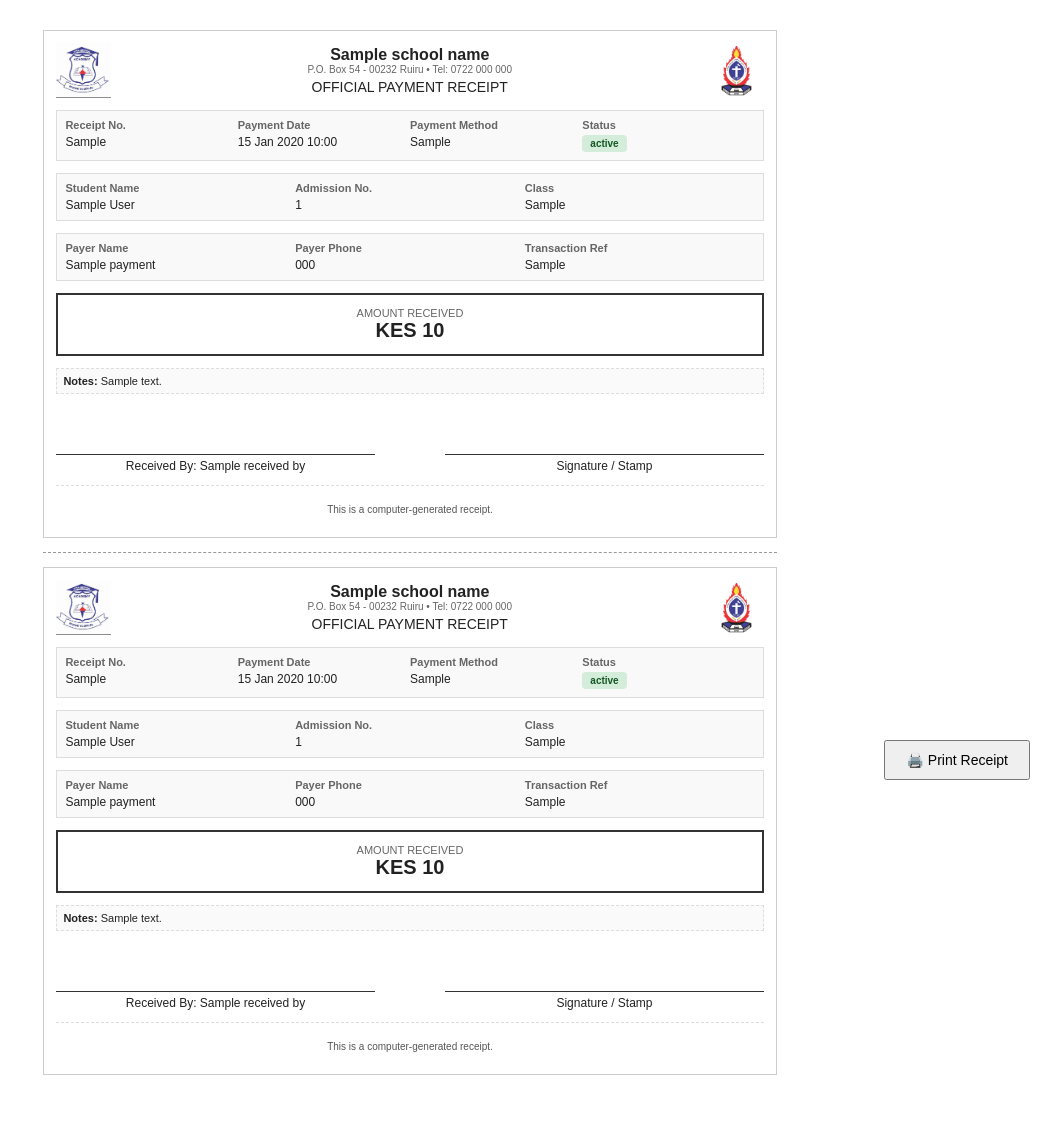
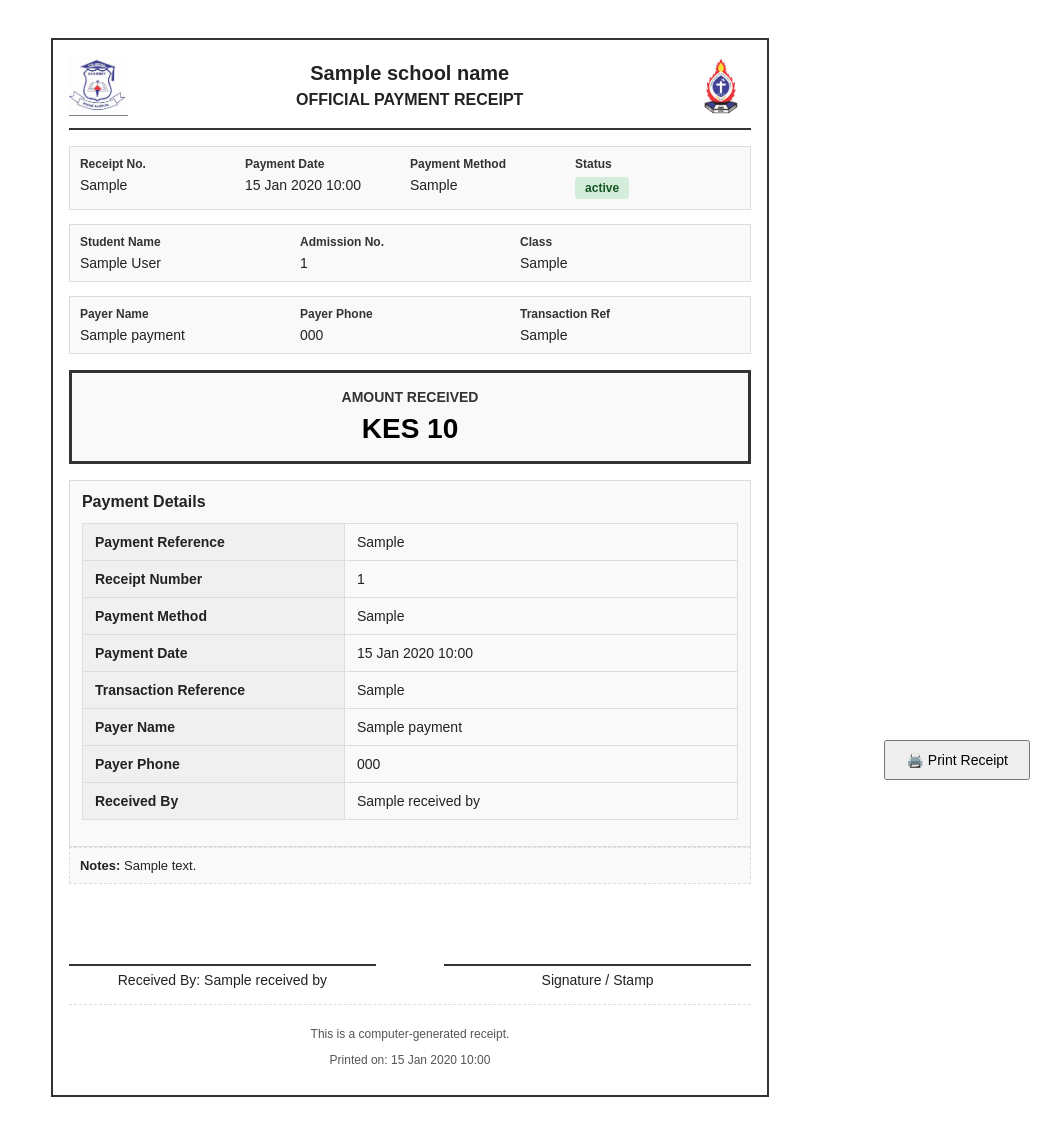
Before and after one commit to AISavvyToday/pcea-wendani, a Django app: template templates/finance/payment_receipt.html in a window 1280 px wide. Shown: the whole page, without its empty margins (230-1280 px from the left). Before the commit the page ends 1075 px from the top, so only its background shows below. Run offline with Django 4.2, Linux system fonts and the light colour scheme; the template is opened without the code that fills it: most values are stand-ins (such as "Sample title", 1, 10 or a date in 2020).

Commit message:
Fix payment receipt printout issues
- Removed duplicate receipt (now displays only once)
- Added comprehensive payment details section with all payment information
- Enhanced allocations table with invoice, term, category, and description
- Increased font sizes (14px base, 28px for amount, 16px for headings)
- Improved print clarity with better borders and spacing
- Removed P.O. Box contact information line
- Added print color adjustment for better rendering
- Enhanced table styling with proper padding and borders

```diff
--- a/templates/finance/payment_receipt.html
+++ b/templates/finance/payment_receipt.html
@@ -12,29 +12,32 @@
         body {
             font-family: Arial, Helvetica, sans-serif;
             color: #222;
-            font-size: 12px;
+            font-size: 14px;
             margin: 0;
             padding: 0;
+            -webkit-print-color-adjust: exact;
+            print-color-adjust: exact;
         }
         .page {
             width: 210mm;
             min-height: 297mm;
-            padding: 8mm;
+            padding: 10mm;
             box-sizing: border-box;
             background: white;
             margin: 0 auto;
         }
         .receipt {
-            border: 1px solid #ccc;
-            padding: 12px;
-            margin-bottom: 14px;
+            border: 2px solid #333;
+            padding: 16px;
             page-break-inside: avoid;
         }
         .header {
             display: flex;
             align-items: center;
             justify-content: space-between;
-            margin-bottom: 12px;
+            margin-bottom: 16px;
+            border-bottom: 2px solid #333;
+            padding-bottom: 12px;
         }
         .header .logos {
             display: flex;
@@ -42,7 +45,7 @@
             gap: 12px;
         }
         .logo {
-            height: 55px;
+            height: 60px;
             width: auto;
         }
         .school-title {
@@ -51,58 +54,71 @@
         }
         .school-title h2 {
             margin: 0;
-            font-size: 16px;
+            font-size: 20px;
+            font-weight: bold;
         }
         .school-title h3 {
-            margin: 4px 0 0;
-            font-size: 14px;
-            font-weight: normal;
+            margin: 6px 0 0;
+            font-size: 16px;
+            font-weight: bold;
         }
         .meta-info {
             display: flex;
             justify-content: space-between;
             border: 1px solid #ddd;
-            padding: 8px;
+            padding: 10px;
             background: #f9f9f9;
-            margin-bottom: 12px;
+            margin-bottom: 14px;
         }
         .meta-info .col {
             flex: 1;
         }
         .meta-info .col strong {
             display: block;
-            font-size: 11px;
-            color: #666;
-            margin-bottom: 4px;
+            font-size: 12px;
+            color: #333;
+            margin-bottom: 6px;
+            font-weight: bold;
+        }
+        .meta-info .col {
+            font-size: 14px;
         }
         .amount-box {
-            border: 2px solid #333;
-            padding: 12px;
+            border: 3px solid #333;
+            padding: 16px;
             text-align: center;
-            margin: 12px 0;
+            margin: 16px 0;
+            background: #f9f9f9;
         }
         .amount-box .label {
-            font-size: 11px;
-            color: #666;
+            font-size: 14px;
+            color: #333;
+            font-weight: bold;
+            margin-bottom: 8px;
         }
         .amount-box .value {
-            font-size: 20px;
+            font-size: 28px;
             font-weight: bold;
+            color: #000;
         }
         table {
             width: 100%;
             border-collapse: collapse;
-            margin-bottom: 12px;
-            font-size: 12px;
+            margin-bottom: 14px;
+            font-size: 14px;
         }
         th, td {
-            padding: 6px 8px;
-            border: 1px solid #e6e6e6;
+            padding: 10px 12px;
+            border: 1px solid #ddd;
             text-align: left;
         }
         th {
-            background: #f7f7f7;
+            background: #f0f0f0;
             font-weight: bold;
+            font-size: 14px;
+        }
+        td {
+            font-size: 14px;
         }
         .text-right {
             text-align: right;
@@ -113,41 +129,38 @@
         .signature-area {
             display: flex;
             justify-content: space-between;
-            margin-top: 20px;
+            margin-top: 30px;
         }
         .signature-area .sig-box {
             width: 45%;
             text-align: center;
         }
         .signature-area .sig-line {
-            border-top: 1px solid #333;
-            margin-top: 40px;
-            padding-top: 4px;
+            border-top: 2px solid #333;
+            margin-top: 50px;
+            padding-top: 6px;
+            font-size: 14px;
         }
         .footer {
-            margin-top: 12px;
-            font-size: 10px;
+            margin-top: 16px;
+            font-size: 12px;
             color: #555;
             text-align: center;
             border-top: 1px dashed #ddd;
-            padding-top: 8px;
+            padding-top: 10px;
         }
         .notes {
-            padding: 6px;
+            padding: 10px;
             border: 1px dashed #ddd;
             background: #fafafa;
-            font-size: 11px;
-            margin-bottom: 12px;
-        }
-        .copy-sep {
-            border-top: 1px dashed #999;
-            margin: 14px 0;
+            font-size: 13px;
+            margin-bottom: 14px;
         }
         .badge {
             display: inline-block;
-            padding: 3px 8px;
+            padding: 4px 10px;
             border-radius: 4px;
-            font-size: 10px;
+            font-size: 12px;
             font-weight: bold;
         }
         .badge-success {
@@ -158,9 +171,16 @@
             background: #fff3cd;
             color: #856404;
         }
-        .small {
-            font-size: 10px;
-            color: #666;
+        .payment-details {
+            margin-top: 16px;
+            padding: 12px;
+            background: #f9f9f9;
+            border: 1px solid #ddd;
+        }
+        .payment-details h4 {
+            margin: 0 0 12px 0;
+            font-size: 16px;
+            font-weight: bold;
         }
         @media print {
             .page {
@@ -170,13 +190,17 @@
             .no-print {
                 display: none;
             }
+            body {
+                font-size: 14px;
+            }
+            .receipt {
+                border: 2px solid #000;
+            }
         }
     </style>
 </head>
 <body>
-    {% with copies=request.GET.copies|default:"2" %}
     <div class="page">
-        {% for _ in "12"|make_list|slice:copies %}
         <div class="receipt">
             <!-- Header -->
             <div class="header">
@@ -185,7 +209,6 @@
                 </div>
                 <div class="school-title">
                     <h2>{{ school_name }}</h2>
-                    <div class="small">P.O. Box 54 - 00232 Ruiru • Tel: 0722 000 000</div>
                     <h3>OFFICIAL PAYMENT RECEIPT</h3>
                 </div>
                 <div class="logos">
@@ -253,26 +276,88 @@
                 <div class="value">KES {{ payment.amount|intcomma }}</div>
             </div>
 
+            <!-- Payment Details Section -->
+            <div class="payment-details">
+                <h4>Payment Details</h4>
+                <table>
+                    <tr>
+                        <th style="width: 40%;">Payment Reference</th>
+                        <td>{{ payment.payment_reference }}</td>
+                    </tr>
+                    {% if payment.receipt_number %}
+                    <tr>
+                        <th>Receipt Number</th>
+                        <td>{{ payment.receipt_number }}</td>
+                    </tr>
+                    {% endif %}
+                    <tr>
+                        <th>Payment Method</th>
+                        <td>{{ payment.get_payment_method_display }}</td>
+                    </tr>
+                    <tr>
+                        <th>Payment Date</th>
+                        <td>{{ payment.payment_date|date:"d M Y H:i" }}</td>
+                    </tr>
+                    {% if payment.transaction_reference %}
+                    <tr>
+                        <th>Transaction Reference</th>
+                        <td>{{ payment.transaction_reference }}</td>
+                    </tr>
+                    {% endif %}
+                    {% if payment.payer_name %}
+                    <tr>
+                        <th>Payer Name</th>
+                        <td>{{ payment.payer_name }}</td>
+                    </tr>
+                    {% endif %}
+                    {% if payment.payer_phone %}
+                    <tr>
+                        <th>Payer Phone</th>
+                        <td>{{ payment.payer_phone }}</td>
+                    </tr>
+                    {% endif %}
+                    {% if payment.received_by %}
+                    <tr>
+                        <th>Received By</th>
+                        <td>{{ payment.received_by.get_full_name|default:payment.received_by.username }}</td>
+                    </tr>
+                    {% endif %}
+                </table>
+            </div>
+
             <!-- Allocations -->
             {% if payment.allocations.exists %}
+            <div style="margin-top: 16px;">
+                <h4 style="margin-bottom: 12px; font-size: 16px; font-weight: bold;">Payment Allocations</h4>
                 <table>
                     <thead>
                         <tr>
-                        <th>Invoice</th>
+                            <th>Invoice #</th>
+                            <th>Term</th>
                             <th>Category</th>
-                        <th class="text-right">Allocated</th>
+                            <th>Description</th>
+                            <th class="text-right">Amount Allocated</th>
                         </tr>
                     </thead>
                     <tbody>
                         {% for alloc in payment.allocations.all %}
                         <tr>
                             <td>{{ alloc.invoice_item.invoice.invoice_number }}</td>
+                            <td>{{ alloc.invoice_item.invoice.term|default:"-" }}</td>
                             <td>{{ alloc.invoice_item.get_category_display }}</td>
+                            <td>{{ alloc.invoice_item.description|truncatechars:30 }}</td>
                             <td class="text-right">KES {{ alloc.amount|intcomma }}</td>
                         </tr>
                         {% endfor %}
                     </tbody>
+                    <tfoot>
+                        <tr>
+                            <th colspan="4" class="text-right">Total Allocated:</th>
+                            <th class="text-right">KES {{ payment.amount|intcomma }}</th>
+                        </tr>
+                    </tfoot>
                 </table>
+            </div>
             {% endif %}
 
             {% if payment.notes %}
@@ -294,15 +379,10 @@
             <!-- Footer -->
             <div class="footer">
                 <p>This is a computer-generated receipt.</p>
+                <p>Printed on: {{ payment.payment_date|date:"d M Y H:i" }}</p>
             </div>
         </div>
-
-        {% if not forloop.last %}
-        <div class="copy-sep"></div>
-        {% endif %}
-        {% endfor %}
     </div>
-    {% endwith %}
 
     <div class="no-print" style="position: fixed; bottom: 20px; right: 20px;">
         <button onclick="window.print()" style="padding: 10px 20px; font-size: 14px; cursor: pointer;">
```
Lines whose indentation alone changed are shown as unchanged.
